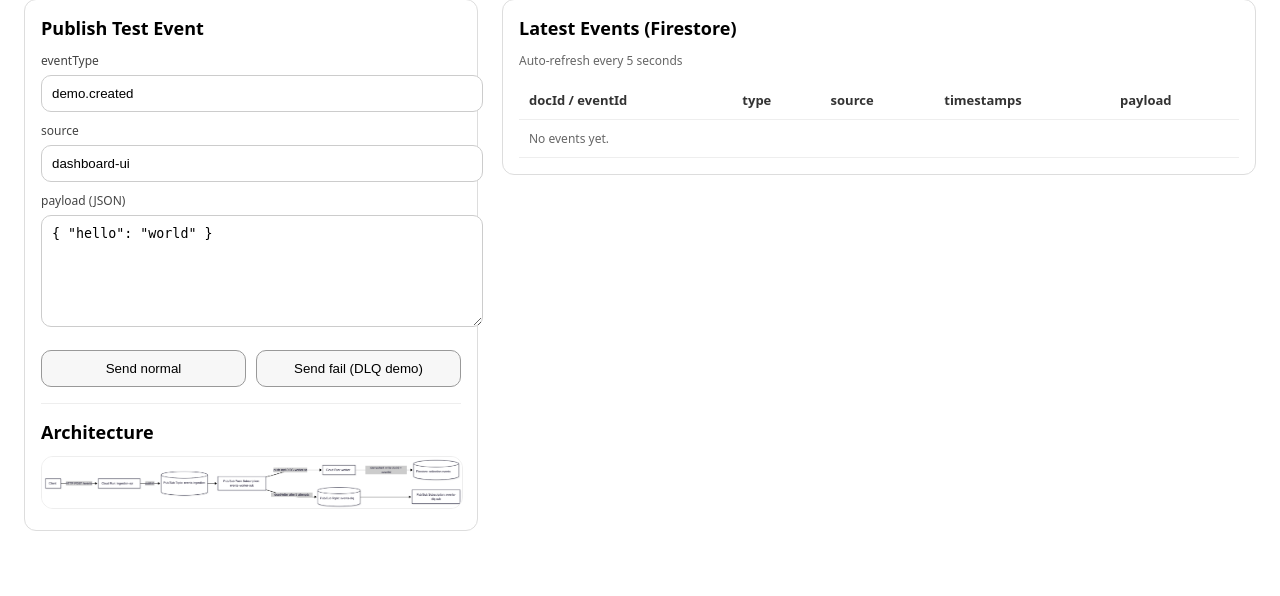
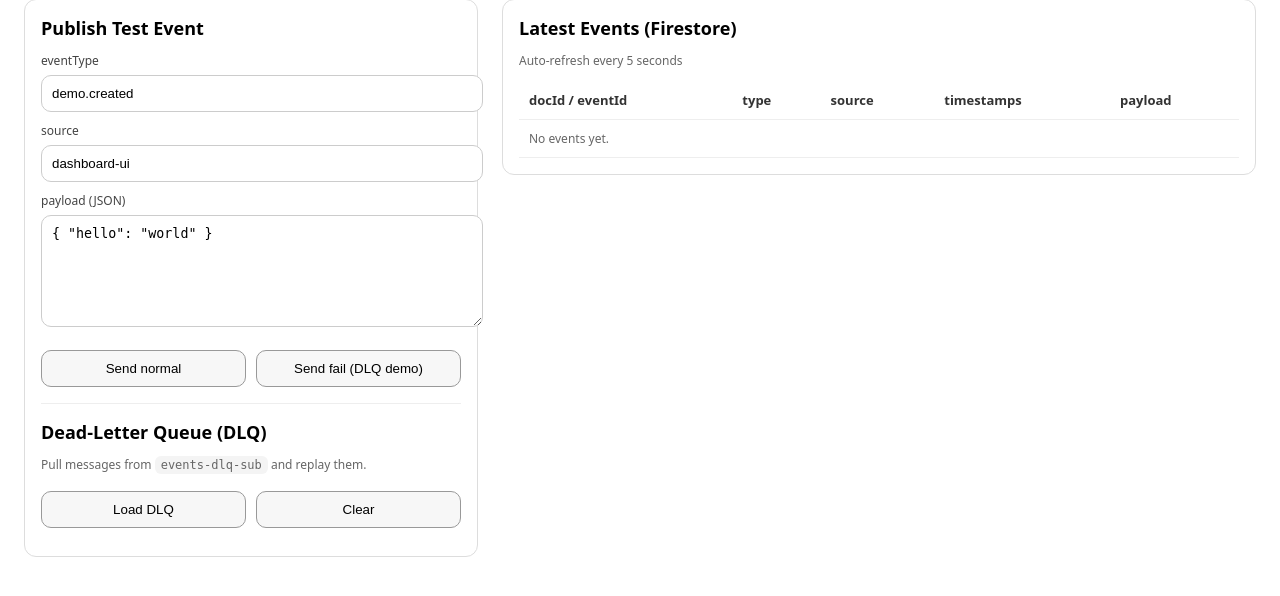
Before and after one commit to danobis/CLC3, a FastAPI app: page / in a window 1280 px wide. Shown: the part 115-711 px from the top of the page. Run offline with FastAPI, Linux system fonts and the light colour scheme; data that the repository does not hold is empty; parts of the project's set-up code (start-up, migrations or seed data) failed here and were passed over.

Commit message:
add replay functionality

```diff
--- a/services/dashboard-ui/main.py
+++ b/services/dashboard-ui/main.py
@@ -1,5 +1,6 @@
 import os
 import json
+import base64
 from typing import Any, Dict, List
 
 import requests
@@ -7,11 +8,20 @@ from fastapi import FastAPI, Request, HTTPException
 from fastapi.responses import HTMLResponse, JSONResponse
 from fastapi.templating import Jinja2Templates
 from fastapi.staticfiles import StaticFiles
-from google.cloud import firestore
+from google.cloud import firestore, pubsub_v1
 
 PROJECT_ID = os.getenv("PROJECT_ID")
 FIRESTORE_COLLECTION = os.getenv("FIRESTORE_COLLECTION", "events")
 INGESTION_URL = os.getenv("INGESTION_URL")  # e.g. https://ingestion-api-...run.app
+
+TOPIC_NAME = os.getenv("TOPIC_NAME", "events-ingestion")
+DLQ_SUBSCRIPTION = os.getenv("DLQ_SUBSCRIPTION", "events-dlq-sub")
+
+publisher = pubsub_v1.PublisherClient()
+subscriber = pubsub_v1.SubscriberClient()
+
+topic_path = publisher.topic_path(PROJECT_ID, TOPIC_NAME)
+dlq_sub_path = subscriber.subscription_path(PROJECT_ID, DLQ_SUBSCRIPTION)
 
 if not PROJECT_ID:
     raise RuntimeError("PROJECT_ID env var is required")
@@ -23,7 +33,7 @@ db = firestore.Client(project=PROJECT_ID)
 app = FastAPI(title="CLC3 Dashboard UI", version="1.0.0")
 templates = Jinja2Templates(directory="templates")
 
-# Static files (optional for architecture diagram)
+# static files
 if os.path.isdir("static"):
     app.mount("/static", StaticFiles(directory="static"), name="static")
 
@@ -45,7 +55,7 @@ def _fetch_latest_events(limit: int = 20) -> List[Dict[str, Any]]:
             .stream()
         )
     except Exception:
-        # Fallback: no ordering (works even if processedAt missing on some docs)
+        # fallback: no ordering (works even if processedAt missing on some docs)
         docs = db.collection(FIRESTORE_COLLECTION).limit(limit).stream()
 
     out: List[Dict[str, Any]] = []
@@ -104,5 +114,84 @@ async def api_publish(request: Request):
     # pass through response for debugging
     return JSONResponse(
         status_code=resp.status_code,
-        content={"status_code": resp.status_code, "response": resp.json() if resp.content else {}},
+        content={
+            "status_code": resp.status_code,
+            "response": resp.json() if resp.content else {},
+        },
     )
+
+
+def _decode_pubsub_data(
+    msg: pubsub_v1.subscriber.message.Message,
+) -> Dict[str, Any]:
+    data = msg.message.data.decode("utf-8")
+    try:
+        return json.loads(data)
+    except Exception:
+        return {"raw": data}
+
+
+@app.get("/api/dlq/pull")
+def dlq_pull(limit: int = 10):
+    resp = subscriber.pull(
+        request={"subscription": dlq_sub_path, "max_messages": limit}
+    )
+
+    out = []
+    for rm in resp.received_messages:
+        m = rm.message
+        out.append(
+            {
+                "ackId": rm.ack_id,
+                "messageId": m.message_id,
+                "publishTime": m.publish_time.isoformat()
+                if m.publish_time
+                else None,
+                "attributes": dict(m.attributes),
+                "data": _decode_pubsub_data(rm),
+            }
+        )
+
+    # sort newest first (publishTime desc)
+    out.sort(
+        key=lambda x: x["publishTime"] or "",
+        reverse=True,
+    )
+
+    return {"messages": out}
+
+
+@app.post("/api/dlq/replay")
+async def dlq_replay(request: Request):
+    body = await request.json()
+    ack_id = body.get("ackId")
+    data = body.get("data")
+
+    if not ack_id or not isinstance(data, dict):
+        raise HTTPException(status_code=400, detail="ackId and data required")
+
+    # data is the original event envelope from ingestion
+    event_id = data.get("eventId")
+    event_type = data.get("eventType")
+
+    if not event_id or not event_type:
+        raise HTTPException(
+            status_code=400,
+            detail="DLQ message missing eventId/eventType",
+        )
+
+    # publish same event back to main topic (preserve eventId!)
+    payload_bytes = json.dumps(data).encode("utf-8")
+    publisher.publish(
+        topic_path,
+        data=payload_bytes,
+        eventType=event_type,
+        eventId=str(event_id),
+    ).result(timeout=10)
+
+    # ack the DLQ message so it doesn't show up again
+    subscriber.acknowledge(
+        request={"subscription": dlq_sub_path, "ack_ids": [ack_id]}
+    )
+
+    return {"ok": True, "replayedEventId": event_id}
--- a/services/dashboard-ui/requirements.txt
+++ b/services/dashboard-ui/requirements.txt
@@ -3,3 +3,4 @@ uvicorn[standard]==0.30.6
 jinja2==3.1.4
 google-cloud-firestore==2.16.0
 requests==2.32.3
+google-cloud-pubsub==2.23.1
--- a/services/dashboard-ui/templates/index.html
+++ b/services/dashboard-ui/templates/index.html
@@ -55,10 +55,15 @@
         <div id="publishResult" class="muted" style="margin-top:10px;"></div>
 
         <hr style="margin:16px 0; border:none; border-top:1px solid #eee;" />
-        <h2>Architecture</h2>
-        <div style="margin-top:10px;">
-          <img src="/static/architecture.png" alt="Architecture diagram (optional)" onerror="this.style.display='none';" />
+        <h2>Dead-Letter Queue (DLQ)</h2>
+        <div class="muted">Pull messages from <code>events-dlq-sub</code> and replay them.</div>
+
+        <div class="btnrow" style="margin-top:12px;">
+        <button onclick="loadDlq()">Load DLQ</button>
+        <button onclick="clearDlq()">Clear</button>
         </div>
+
+        <div id="dlqBox" style="margin-top:12px;"></div>
       </div>
 
       <div class="card">
@@ -149,6 +154,60 @@
 
       fetchEvents();
       setInterval(fetchEvents, 5000);
+
+      function clearDlq() {
+        document.getElementById("dlqBox").innerHTML = "";
+    }
+
+        async function loadDlq() {
+        const res = await fetch("/api/dlq/pull");
+        const data = await res.json();
+        const box = document.getElementById("dlqBox");
+        box.innerHTML = "";
+
+        const msgs = data.messages || [];
+        if (msgs.length === 0) {
+            box.innerHTML = `<div class="muted">No DLQ messages.</div>`;
+            return;
+        }
+
+        for (const m of msgs) {
+            const eventId = (m.data && m.data.eventId) ? m.data.eventId : "(no eventId)";
+            const eventType = (m.data && m.data.eventType) ? m.data.eventType : "(no type)";
+            const ackId = m.ackId;
+
+            box.insertAdjacentHTML("beforeend", `
+            <div style="border:1px solid #eee; border-radius:12px; padding:12px; margin-top:10px;">
+                <div><b>eventId:</b> <code>${eventId}</code></div>
+                <div><b>eventType:</b> <code>${eventType}</code></div>
+                <div class="muted" style="margin-top:6px;">messageId: ${m.messageId || ""}</div>
+                <div style="margin-top:10px;" class="btnrow">
+                <button onclick='replayDlq(${JSON.stringify(ackId)}, ${JSON.stringify(m.data)})'>Replay</button>
+                <button onclick='showJson(${JSON.stringify(m.data)})'>View JSON</button>
+                </div>
+            </div>
+            `);
+        }
+        }
+
+        function showJson(obj) {
+        alert(JSON.stringify(obj, null, 2));
+        }
+
+        async function replayDlq(ackId, data) {
+        const res = await fetch("/api/dlq/replay", {
+            method: "POST",
+            headers: { "Content-Type": "application/json" },
+            body: JSON.stringify({ ackId, data })
+        });
+
+        const out = await res.json().catch(() => ({}));
+        alert(`Replay result: HTTP ${res.status}\n` + JSON.stringify(out, null, 2));
+
+        // refresh DLQ + events
+        setTimeout(loadDlq, 500);
+        setTimeout(fetchEvents, 1000);
+        }
     </script>
   </body>
 </html>
```
Also changed, not shown: services/ingestion-api/main.py (+20 -0 lines), services/worker/main.py (+24 -1 lines).
